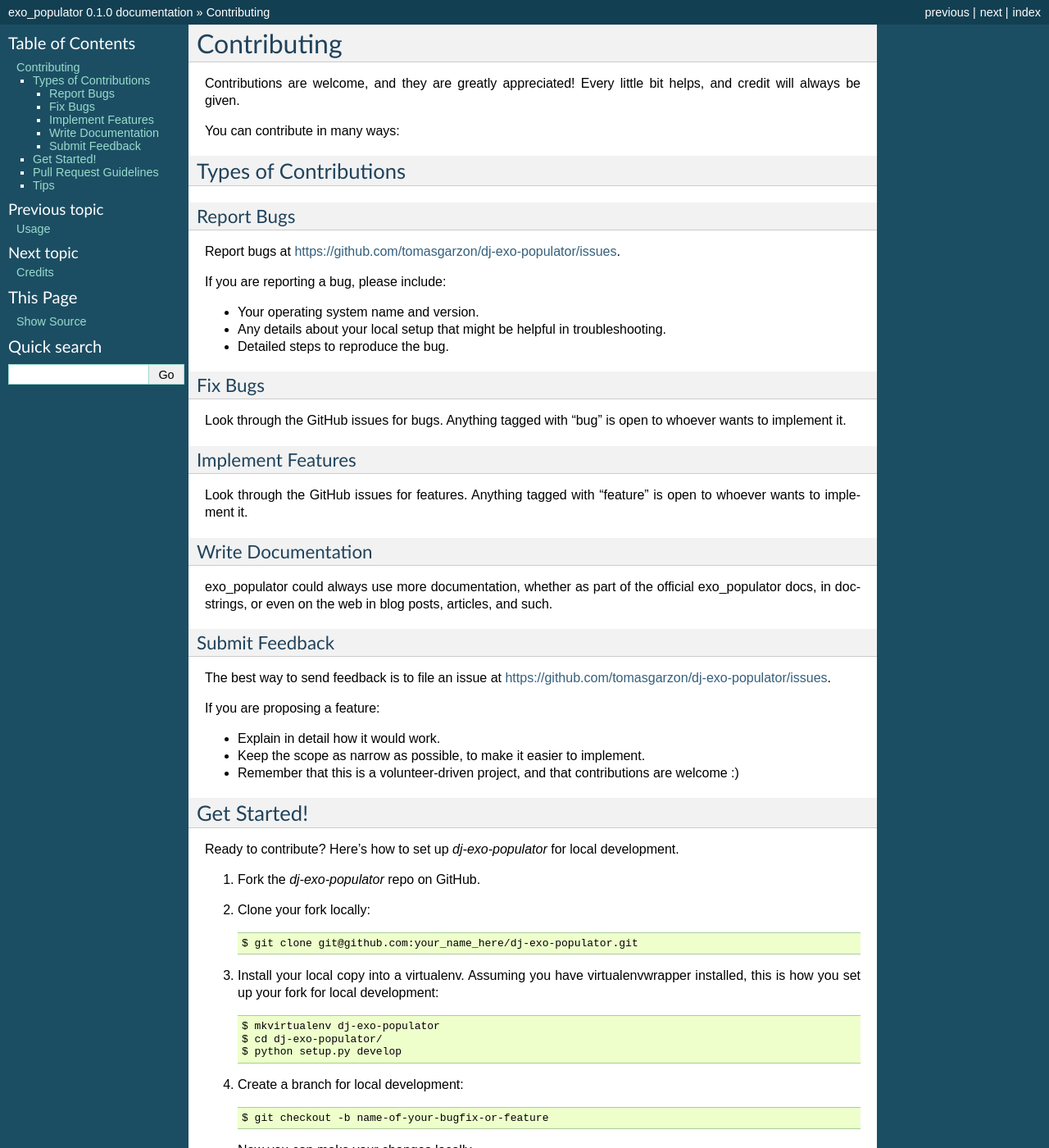
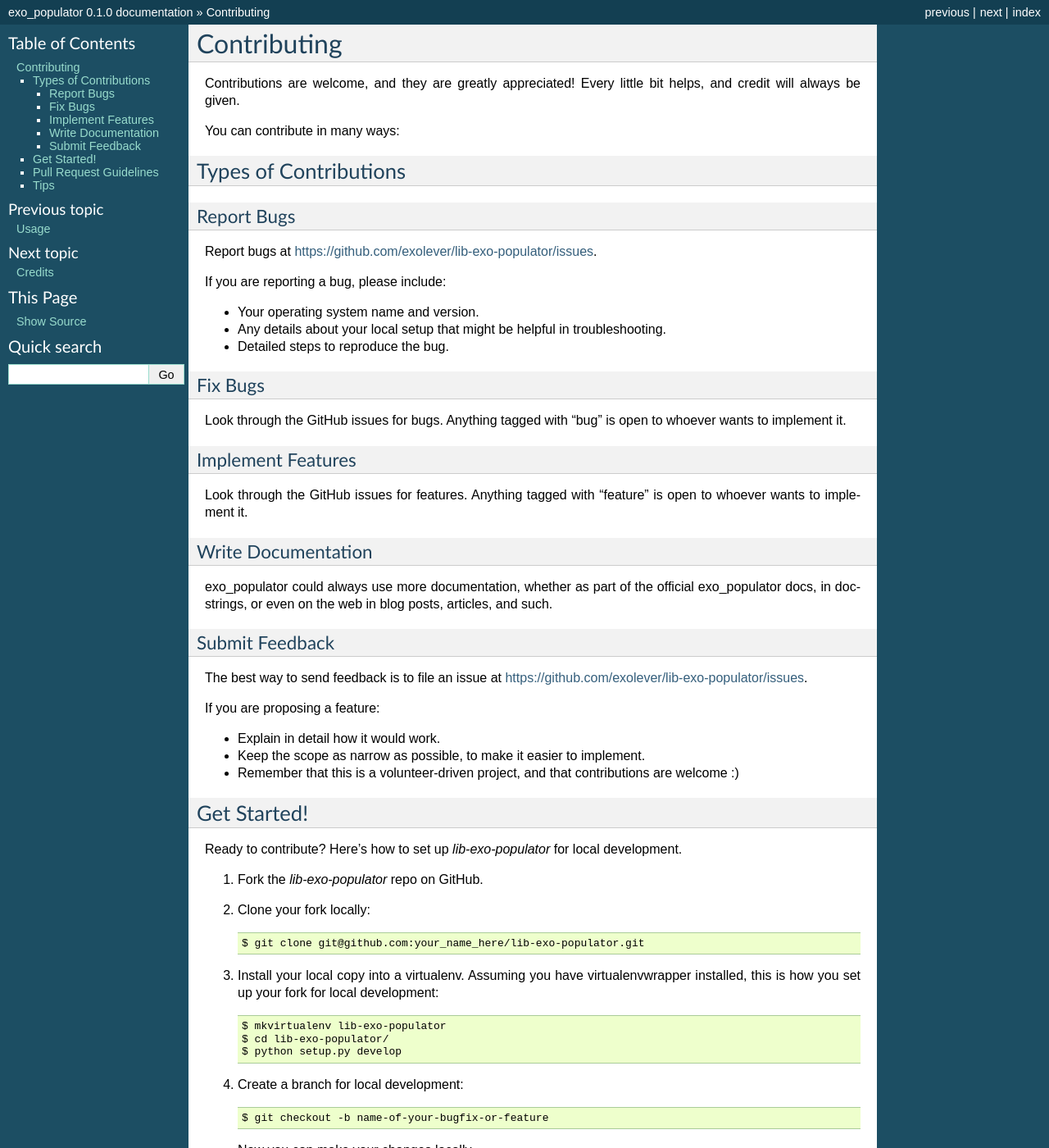
Before and after one commit to jsanchezgr/lib-exo-populator, a Sphinx documentation site: the page built from docs/contributing.rst, in a window 1280 px wide and 1400 px high. Shown: the whole window at 82% size. Built offline with Sphinx 7.4.7, drawn with Linux system fonts in a browser that asks for light colours; some of the changed text lies outside the part shown.

Commit message:
Fixing README and links to exolever

```diff
--- a/CONTRIBUTING.rst
+++ b/CONTRIBUTING.rst
@@ -13,7 +13,7 @@
 Report Bugs
 ~~~~~~~~~~~
 
-Report bugs at https://github.com/tomasgarzon/dj-exo-populator/issues.
+Report bugs at https://github.com/exolever/lib-exo-populator/issues.
 
 If you are reporting a bug, please include:
 
@@ -43,7 +43,7 @@
 Submit Feedback
 ~~~~~~~~~~~~~~~
 
-The best way to send feedback is to file an issue at https://github.com/tomasgarzon/dj-exo-populator/issues.
+The best way to send feedback is to file an issue at https://github.com/exolever/lib-exo-populator/issues.
 
 If you are proposing a feature:
 
@@ -55,17 +55,17 @@
 Get Started!
 ------------
 
-Ready to contribute? Here's how to set up `dj-exo-populator` for local development.
+Ready to contribute? Here's how to set up `lib-exo-populator` for local development.
 
-1. Fork the `dj-exo-populator` repo on GitHub.
+1. Fork the `lib-exo-populator` repo on GitHub.
 2. Clone your fork locally::
 
-    $ git clone git@github.com:your_name_here/dj-exo-populator.git
+    $ git clone git@github.com:your_name_here/lib-exo-populator.git
 
 3. Install your local copy into a virtualenv. Assuming you have virtualenvwrapper installed, this is how you set up your fork for local development::
 
-    $ mkvirtualenv dj-exo-populator
-    $ cd dj-exo-populator/
+    $ mkvirtualenv lib-exo-populator
+    $ cd lib-exo-populator/
     $ python setup.py develop
 
 4. Create a branch for local development::
@@ -101,7 +101,7 @@
    your new functionality into a function with a docstring, and add the
    feature to the list in README.rst.
 3. The pull request should work for Python 2.6, 2.7, and 3.3, and for PyPy. Check
-   https://travis-ci.org/tomasgarzon/dj-exo-populator/pull_requests
+   https://travis-ci.org/exolever/lib-exo-populator/pull_requests
    and make sure that the tests pass for all supported Python versions.
 
 Tips
--- a/docs/conf.py
+++ b/docs/conf.py
@@ -173,7 +173,7 @@
 #html_file_suffix = None
 
 # Output file base name for HTML help builder.
-htmlhelp_basename = 'dj-exo-populatordoc'
+htmlhelp_basename = 'lib-exo-populatordoc'
 
 
 # -- Options for LaTeX output --------------------------------------------------
@@ -192,7 +192,7 @@
 # Grouping the document tree into LaTeX files. List of tuples
 # (source start file, target name, title, author, documentclass [howto/manual]).
 latex_documents = [
-  ('index', 'dj-exo-populator.tex', u'exo_populator Documentation',
+  ('index', 'lib-exo-populator.tex', u'exo_populator Documentation',
    u'Tomas Garzon', 'manual'),
 ]
 
@@ -222,7 +222,7 @@
 # One entry per manual page. List of tuples
 # (source start file, name, description, authors, manual section).
 man_pages = [
-    ('index', 'dj-exo-populator', u'exo_populator Documentation',
+    ('index', 'lib-exo-populator', u'exo_populator Documentation',
      [u'Tomas Garzon'], 1)
 ]
 
@@ -236,8 +236,8 @@
 # (source start file, target name, title, author,
 #  dir menu entry, description, category)
 texinfo_documents = [
-  ('index', 'dj-exo-populator', u'exo_populator Documentation',
-   u'Tomas Garzon', 'dj-exo-populator', 'One line description of project.',
+  ('index', 'lib-exo-populator', u'exo_populator Documentation',
+   u'Tomas Garzon', 'lib-exo-populator', 'One line description of project.',
    'Miscellaneous'),
 ]
 
--- a/docs/installation.rst
+++ b/docs/installation.rst
@@ -4,9 +4,9 @@
 
 At the command line::
 
-    $ easy_install dj-exo-populator
+    $ easy_install lib-exo-populator
 
 Or, if you have virtualenvwrapper installed::
 
-    $ mkvirtualenv dj-exo-populator
-    $ pip install dj-exo-populator
+    $ mkvirtualenv lib-exo-populator
+    $ pip install lib-exo-populator
--- a/setup.py
+++ b/setup.py
@@ -59,7 +59,7 @@
     install_requires=[],
     license="BSD",
     zip_safe=False,
-    keywords='dj-exo-populator',
+    keywords='lib-exo-populator',
     classifiers=[
         'Development Status :: 3 - Alpha',
         'Framework :: Django :: 1.11',
```
Also changed, not shown: README.rst (+8 -8 lines), 2 other files.
